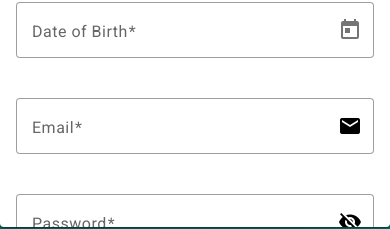
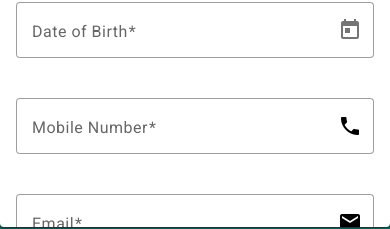
Before and after one commit to SiraJudeenKA/ffhealthcare, an Angular app: page / in a window 390 px wide. Both pictures are taken after a click on the element "Signup". Shown: the part 495-724 px from the top of the page. Built offline with nearby package versions, Linux system fonts and the light colour scheme.

Commit message:
mobile number field addition for signup

```diff
--- a/src/app/auth/auth-constant/auth.constant.ts
+++ b/src/app/auth/auth-constant/auth.constant.ts
@@ -15,6 +15,7 @@ export class AuthConstant {
         signupFailed: 'Failed to save the user details',
         invalidLogin: 'Please check your email id or password',
         allDetailsValid: 'Please enter the valid details',
-        validPassword: 'Please enter valid password'
+        validPassword: 'Please enter valid password',
+        invalidmobile: 'Please enter valid mobile number and should be 10 digit'
     }
 }
--- a/src/app/auth/auth/auth.component.html
+++ b/src/app/auth/auth/auth.component.html
@@ -39,6 +39,13 @@
                             <mat-error
                                 *ngIf="loginFormGroup?.get('dob')?.errors">{{warningMessage.invalidDob}}</mat-error>
                         </mat-form-field><br>
+                        <mat-form-field appearance="outline">
+                            <mat-label>Mobile Number</mat-label>
+                            <input matInput placeholder="Enter your mobile number" formControlName="mobile">
+                            <mat-icon matSuffix matTooltip="Enter your mobile number">phone</mat-icon>
+                            <mat-error
+                                *ngIf="loginFormGroup?.get('mobile')?.errors">{{warningMessage.invalidmobile}}</mat-error>
+                        </mat-form-field><br>
                     </ng-container>
                     <mat-form-field appearance="outline">
                         <mat-label>Email</mat-label>
--- a/src/app/auth/auth/auth.component.ts
+++ b/src/app/auth/auth/auth.component.ts
@@ -65,6 +65,7 @@ export class AuthComponent extends AuthConstant implements OnInit {
       this.loginFormGroup.addControl('address', new UntypedFormControl(null, Validators.required));
       this.loginFormGroup.addControl('dob', new UntypedFormControl(null, Validators.required));
       this.loginFormGroup.addControl('gender', new UntypedFormControl(null, Validators.required));
+      this.loginFormGroup.addControl('mobile', new UntypedFormControl(null, [Validators.required, Validators.pattern('^\\d{10}$')]));
       this.loginFormGroup.get('password')?.addValidators([Validators.required,
       Validators.pattern('^(?=.*[a-z])(?=.*[A-Z])(?=.*\\d)(?=.*[~!@#$%^])[A-Za-z\\d~!@#$%^]{8,20}$')]);
     } else {
@@ -76,6 +77,8 @@ export class AuthComponent extends AuthConstant implements OnInit {
         this.loginFormGroup.removeControl('dob');
       if (this.loginFormGroup?.get('gender'))
         this.loginFormGroup.removeControl('gender');
+      if (this.loginFormGroup?.get('mobile'))
+        this.loginFormGroup.removeControl('mobile');
       this.loginFormGroup.get('password')?.setValidators([Validators.required])
     }
     this.loginFormGroup.markAsUntouched();
```
